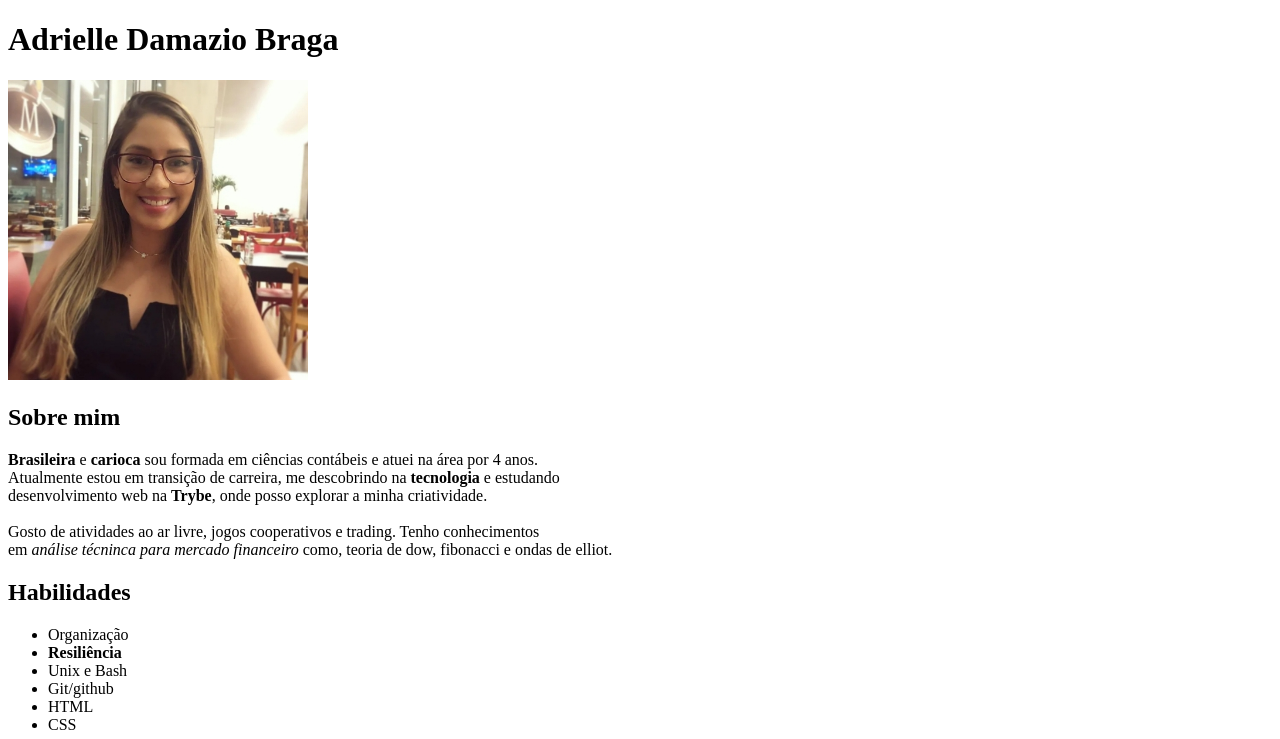
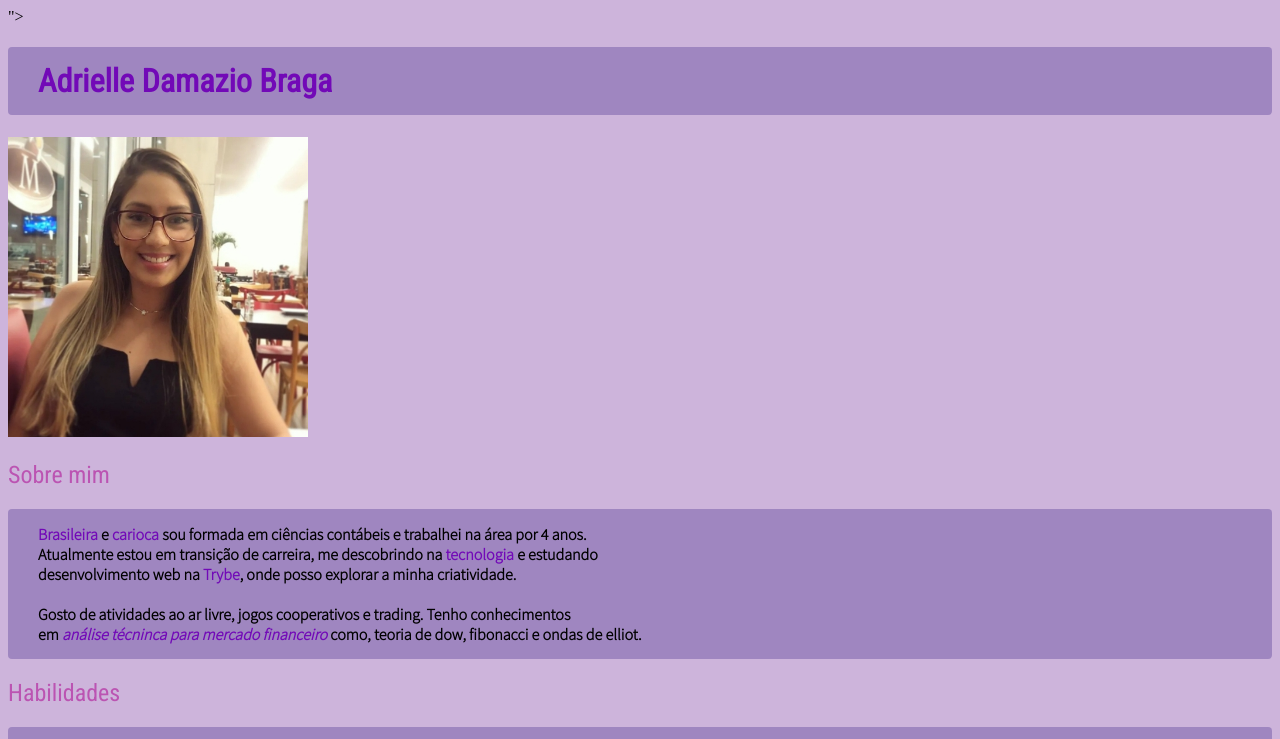
Before and after one commit to adrielle-b/Portfolio, a plain HTML site: page index.html in a window 1280 px wide. Shown: the top 739 px of the page. Drawn offline with Linux system fonts and the light colour scheme.

Commit message:
Começando a estilizar com css

```diff
--- a/index.html
+++ b/index.html
@@ -8,28 +8,94 @@
   <meta http-equiv="X-UA-Compatible" content="IE=edge">
   <meta name="viewport" content="width=device-width, initial-scale=1.0">
   <title>Portfólio</title>
+
+<link rel="stylesheet" href="<link rel="preconnect" href="https://fonts.googleapis.com">
+<link rel="preconnect" href="https://fonts.gstatic.com" crossorigin>
+<link href="https://fonts.googleapis.com/css2?family=Roboto+Condensed&display=swap" rel="stylesheet">
+<link rel="stylesheet" href="<link rel="preconnect" href="https://fonts.googleapis.com">
+<link rel="preconnect" href="https://fonts.gstatic.com" crossorigin>
+<link href="https://fonts.googleapis.com/css2?family=Roboto+Condensed&family=Source+Sans+Pro:wght@300&display=swap" rel="stylesheet">">
+
+<style>
+
+body{
+    background-color: #cdb4db;
+}
+
+h1{
+    color:#7209b7;
+    font-family: roboto condensed, sans-serif;
+    letter-spacing: 5;
+    font-weight: 30;
+    background-color: #9f86c0;
+    padding: 15px 30px;
+    border-radius: 4px;
+    font-weight: 600;
+}
+
+
+h2 {
+    color: rgb(187, 84, 178);
+    font-family: roboto condensed, sans-serif;
+    letter-spacing: 5;
+    font-weight: 30;
+}
+
+p,ul,ol {
+    font-family: source sans pro, sans-serif;
+    font-size: 16px;
+
+}
+
+
+
+strong, em {
+    color: #7209b7;
+}
+
+.listas{
+        background-color: #9f86c0;
+        padding: 15px 30px;
+        border-radius: 4px;
+        font-weight: 600;
+
+}
+
+.bio{
+    background-color: #9f86c0;
+    padding: 15px 30px;
+        border-radius: 4px;
+        font-weight: 600;
+
+}
+
+
+
+</style>
+
+
 </head>
 
 <body>
-    <h1>Adrielle Damazio Braga</h1>
+    <h1 class="nome">Adrielle Damazio Braga</h1>
 
     <img src="foto-dri.jpeg"
     id= "foto-dri" alt="foto da adrielle" width="300px">
 
     <h2>Sobre mim</h2>
 
-    <p id="sobremim"><strong>Brasileira</strong> e <strong>carioca</strong> sou formada em ciências contábeis e atuei na área
+    <p class="bio" id="sobremim"><strong>Brasileira</strong> e <strong>carioca</strong> sou formada em ciências contábeis e trabalhei na área
          por 4 anos.<br>Atualmente estou em transição de carreira, me descobrindo
          na <strong>tecnologia</strong> e estudando <br>desenvolvimento web na <strong>Trybe</strong>, onde posso explorar a minha
           criatividade.<br><br>
 
-          Gosto de atividades ao ar livre, jogos cooperativos e trading. Tenho conhecimentos <br>em <em>análise técninca
-          para mercado financeiro</em> como, teoria de dow, fibonacci e ondas de elliot. </p>
+          Gosto de atividades ao ar livre, jogos cooperativos e trading. Tenho conhecimentos <br>em <strong><em>análise técninca
+          para mercado financeiro</em></strong> como, teoria de dow, fibonacci e ondas de elliot. </p>
 
 
           <h2 id="habilidades">Habilidades</h2>
-          <ul>
-            <li>Organização</li>
+          <ul class="listas">
+            <li >Organização</li>
             <li><strong>Resiliência</strong></li>
             <li>Unix e Bash</li>
             <li>Git/github</li>
@@ -38,7 +104,7 @@
           </ul>
 
           <h2 id="links">Links</h2>
-          <ul>
+          <ul class="listas">
 
         <li><a href="#foto-dri">Minha foto</a></li>
 
@@ -50,7 +116,7 @@
           </ul>
 
         <h2>Índice</h2>
-        <ol>
+        <ol class="listas">
             <li><a href= "#foto-dri">Foto</a></li>
             <li><a href= "#sobremim">Sobre mim</a></li>
             <li><a href= "#habilidades">Habilidades</a></li>
```
